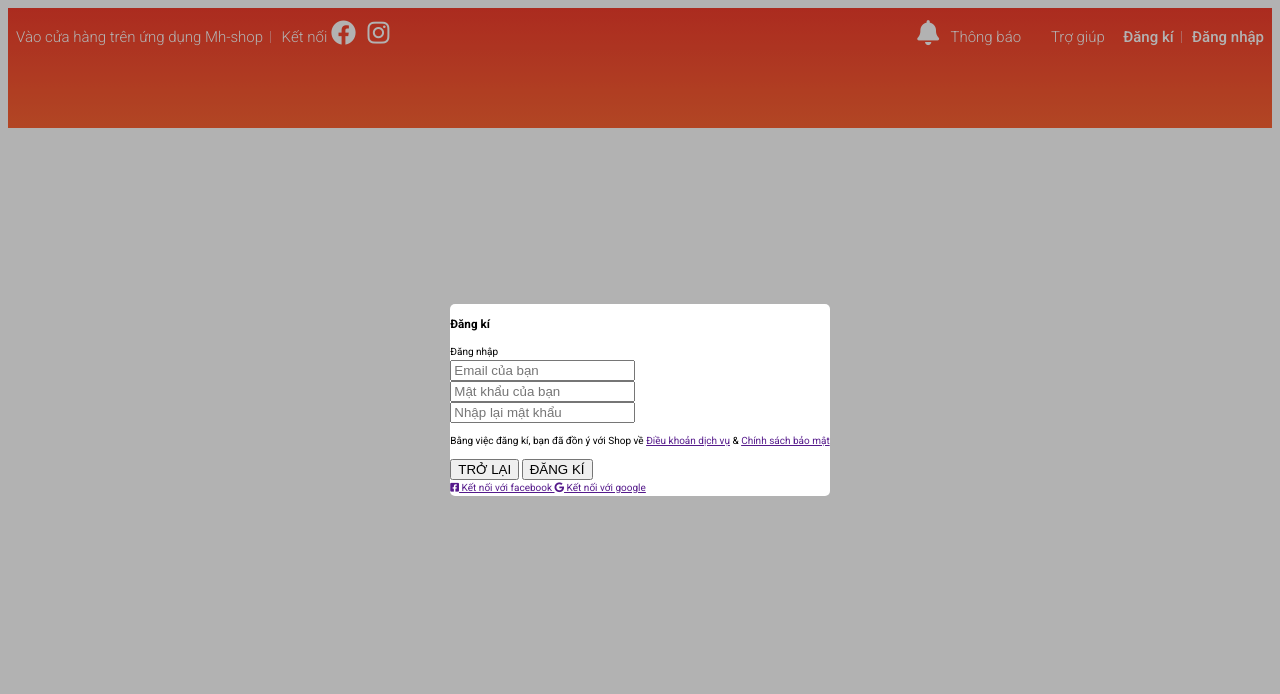
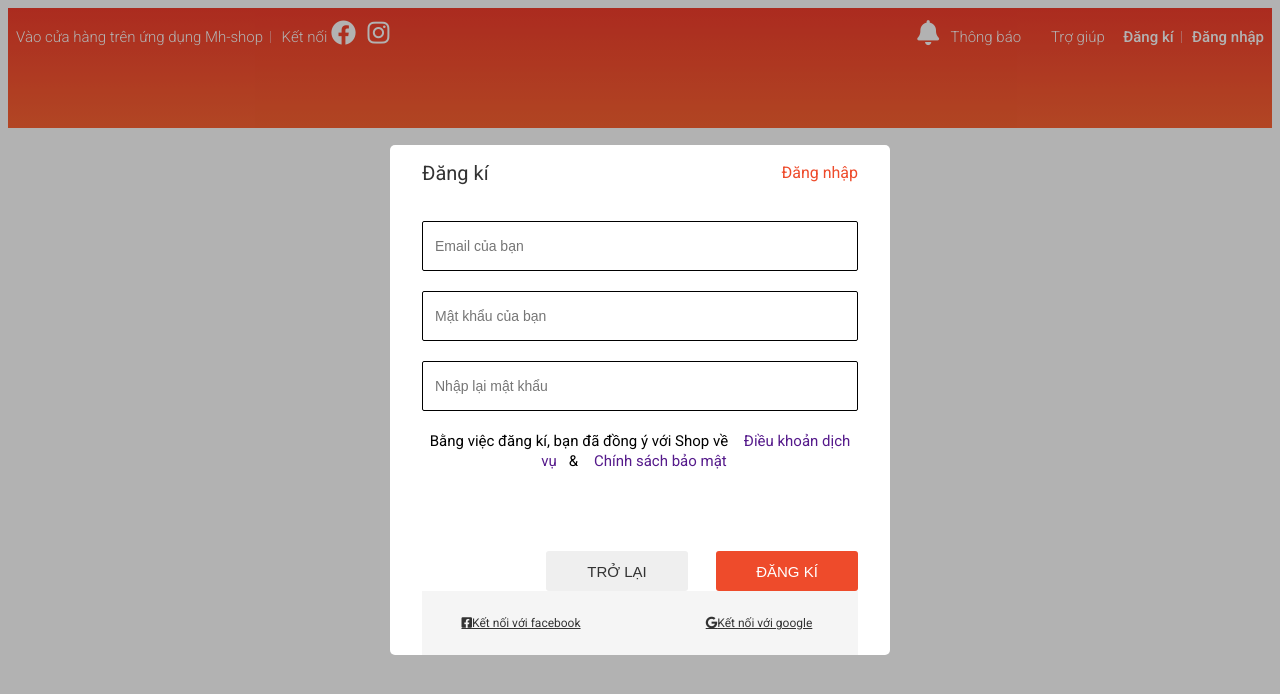
Before and after one commit to vanminhbk93/HocF8-project1, a plain HTML site: page index.html in a window 1280 px wide. Drawn offline with Linux system fonts and the light colour scheme; files whose address does not match are found by name.

Commit message:
version2

```diff
--- a/assest/main.css
+++ b/assest/main.css
@@ -24,7 +24,7 @@
     display: block;
 }
 
-.header__navbar-item--hasnotify:hover .header__notify{
+.header__navbar-item--hasnotify:hover .header__notify {
     display: block;
 }
 
@@ -133,7 +133,8 @@
     top: -30px;
 }
 
-.header__notify::after { /* để khi trượt từ thông báo xuống OK */
+.header__notify::after {
+    /* để khi trượt từ thông báo xuống OK */
     content: "";
     width: 150px;
     display: block;
@@ -142,6 +143,7 @@
     top: -10px;
     height: 25px;
 }
+
 .header__notify-header {
     height: 40px;
     background-color: var(--white-color);
@@ -176,9 +178,10 @@
 .header__notify-link {
     display: flex;
     padding: 12px;
-    text-decoration: none; /*bỏ gạch chân link */
+    text-decoration: none;
+    /*bỏ gạch chân link */
     /* background-color: var(--primary-color); */
-width: 100%;
+    width: 100%;
 }
 
 .header__notify-img {
@@ -204,12 +207,12 @@ width: 100%;
     color: #756F6E;
 }
 
-.header__notify-footer{
+.header__notify-footer {
     display: flex;
 
 }
 
-.header__notify-footer-btn{
+.header__notify-footer-btn {
     text-decoration: none;
     font-size: 1.5rem;
     color: var(--text-color);
@@ -220,30 +223,145 @@ width: 100%;
 }
 
 /* Modal */
-.modal{
+.modal {
     position: fixed;
     top: 0;
     right: 0;
     left: 0;
     bottom: 0;
-display: flex;
+    display: flex;
 }
 
-.modal__overlay{
-    position: absolute; /* thì cái overlay vị trí sẽ theo mother nó (ở đây là class modal */
-    width: 100%; /* 100% cua mother no */
+.modal__overlay {
+    position: absolute;
+    /* thì cái overlay vị trí sẽ theo mother nó (ở đây là class modal */
+    width: 100%;
+    /* 100% cua mother no */
     height: 100%;
     background-color: rgba(0, 0, 0, 0.3);
 
 }
 
-.modal__body{
+.modal__body {
     background-color: var(--white-color);
     margin: auto;
     position: relative;
     border-radius: 5px;
 }
 
-.modal__inner{
-display: flex;
+.modal__inner {
+    display: flex;
 }
+
+/* Authen Modal */
+.auth-form{
+    width: 500px;
+}
+
+.auth-form__container {
+    padding: 0 32px;
+}
+
+.auth-form__header {
+    display: flex;
+    justify-content: space-between;
+    align-items: center;
+}
+
+.auth-form__heading {
+    font-size: 2rem;
+    font-weight: 400;
+    color: var(--text-color);
+}
+
+.auth-form__switch-btn {
+    font-size: 1.6rem;
+    color: var(--primary-color);
+    font-weight: 400;
+    cursor: pointer;
+}
+
+.auth-form__form{
+
+
+}
+
+.auth-form__input{
+    width: 100%;
+    height: 50px;
+    margin-top: 20px;
+    padding: 0 12px;
+    font-size: 1.4rem;
+    border-radius: 2px;
+    border: 1px solid ;
+}
+
+.auth-form__input:focus {
+    border-color:  red;
+}
+
+
+.auth-form_aside{
+}
+.auth-form_policy{
+    margin-top: 20px;
+    font-size: 1.5rem;
+    line-height: 2rem;
+    text-align: center;
+}
+
+.auth-form__text-link{
+    text-decoration: none;
+    cursor: pointer;
+    padding: 12px;
+}
+
+.auth-form__controls{
+    margin-top: 80px;
+    display: flex;
+    justify-content: flex-end;
+}
+
+.btn{
+    min-width: 142px;
+    height: 40px;
+    border-radius: 3px;
+    border: none;
+    font-size: 1.5rem;
+    padding: 0;
+    outline: none;
+    cursor: pointer;
+    color: var(--text-color);
+    display: flex;
+    justify-content: center;
+    align-items: center;
+}
+
+.btn:hover{
+    background-color: lightgray ;
+}
+
+.btn.btn--primary{
+    color: var(--white-color);
+    background-color: var(--primary-color);
+}
+.btn.btn--size-s{
+    height: 32px;
+    font-size: 12px;
+}
+.btn.btn--disabled {
+    cursor: default;
+    color: #ccc;
+    background-color: #d3d3d3;
+}
+
+.auth-form__controls-back{
+    margin-right: 28px;
+}
+
+.auth-form__socials{
+    background-color: #f5f5f5;
+    padding: 16px 28px;
+    display: flex;
+    justify-content: space-between;
+}
--- a/index.html
+++ b/index.html
@@ -115,9 +115,9 @@
 
         </div>
         <div class="modal__body">
-            <div class="modal__inner">
-                <!-- Form login -->
-                <div class="auth-form">
+            <!-- Form login -->
+            <div class="auth-form">
+                <div class="auth-form__container">
                     <div class="auth-form__header">
                         <h3 class="auth-form__heading">Đăng kí</h3>
                         <span class="auth-form__switch-btn">Đăng nhập</span>
@@ -137,24 +137,24 @@
 
                     <div class="auth-form_aside">
                         <p class="auth-form_policy">
-                            Bằng việc đăng kí, bạn đã đồn ý với Shop về
-                            <a href="" class="auth-form__policy-link">Điều khoản dịch vụ</a> &
-                            <a href="" class="auth-form__policy-link">Chính sách bảo mật</a>
+                            Bằng việc đăng kí, bạn đã đồng ý với Shop về
+                            <a href="" class="auth-form__text-link">Điều khoản dịch vụ</a>&
+                            <a href="" class="auth-form__text-link">Chính sách bảo mật</a>
                         </p>
                     </div>
 
                     <div class="auth-form__controls">
-                        <button class="btn">TRỞ LẠI </button>
-                        <button class="btn btn-primary">ĐĂNG KÍ </button>
+                        <button class="btn auth-form__controls-back">TRỞ LẠI </button>
+                        <button class="btn btn--primary">ĐĂNG KÍ </button>
                     </div>
 
                     <div class="auth-form__socials">
-                        <a href="" class="btn btn--with-icon">
+                        <a href="" class="btn btn--size-s btn--with-icon">
                             <i class="fa-brands fa-facebook-square"></i>
                             Kết nối với facebook
                         </a>
 
-                        <a href="" class="btn btn--with-icon">
+                        <a href="" class="btn btn--size-s btn--with-icon">
                             <i class="fa-brands fa-google"></i>
                             Kết nối với google
                         </a>
@@ -162,6 +162,7 @@
                 </div>
             </div>
         </div>
+
     </div>
 
     </div>
```
Also changed, not shown: 1 other file.
